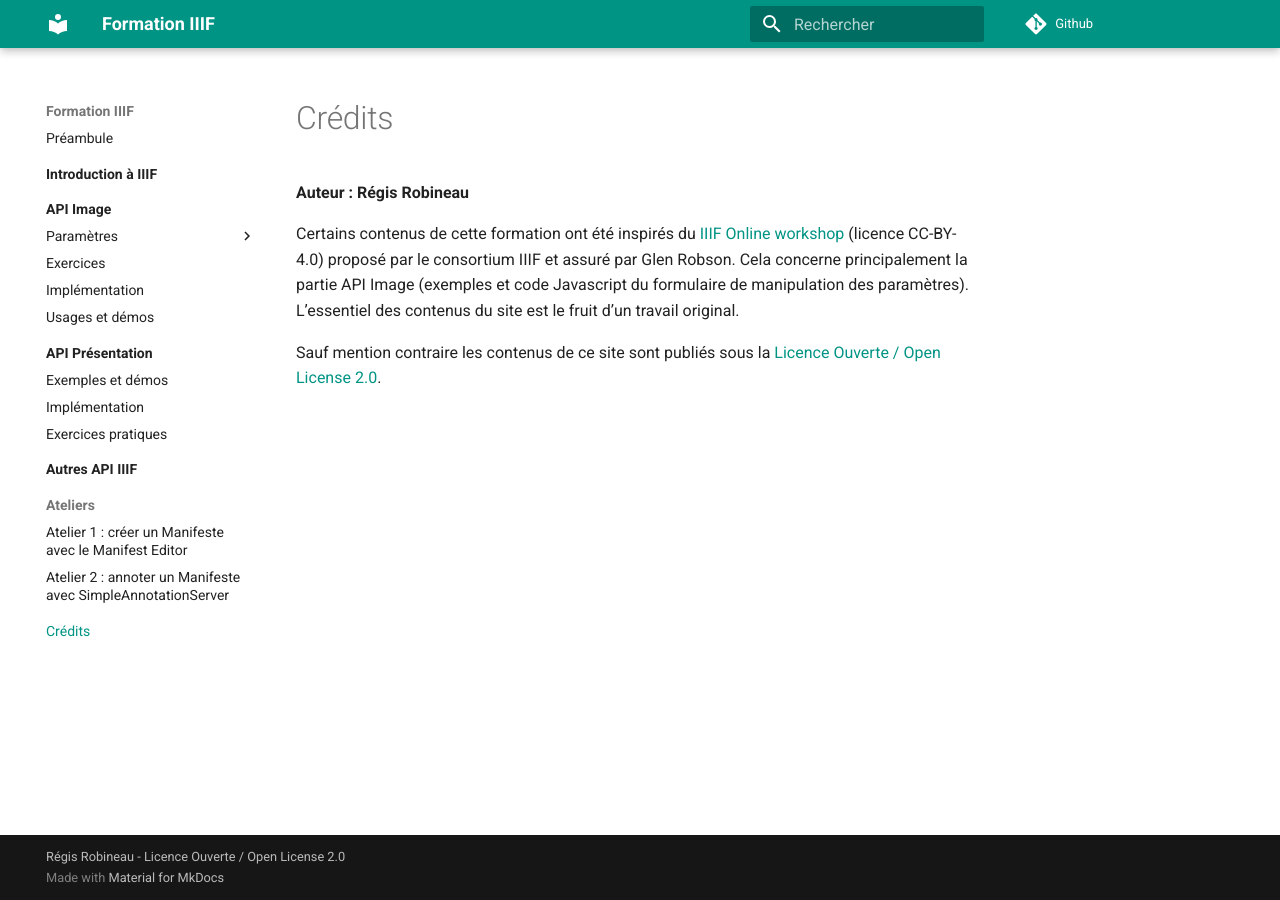
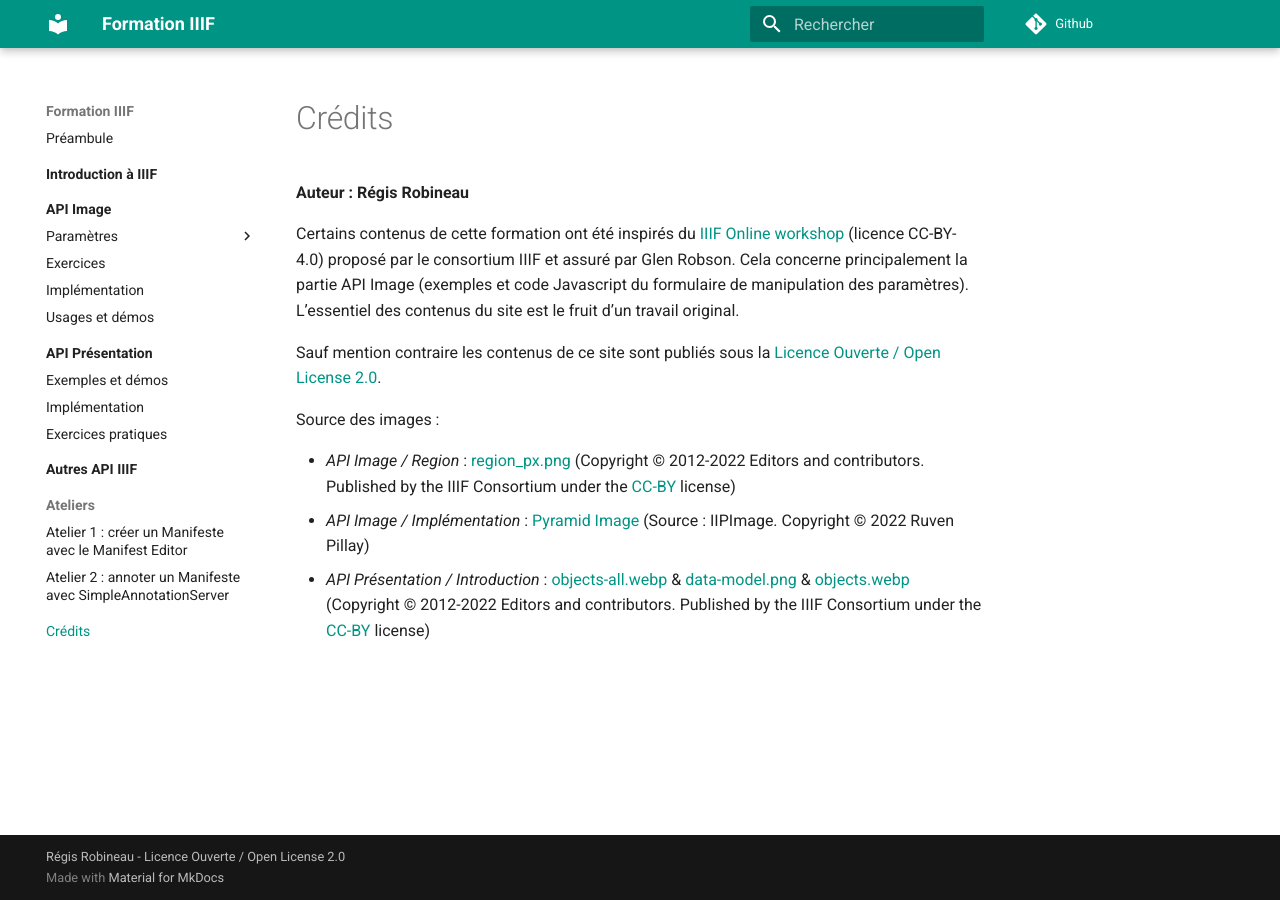
Before and after one commit to regisrob/formation-iiif, an MkDocs documentation site: the page built from docs/credits.md, in a window 1280 px wide. Built offline with MkDocs 1.6.1 and Material for MkDocs 9.7.7, drawn with Linux system fonts in a browser that asks for light colours; comment, search, counter and statistics services are not loaded.

Commit message:
Mise à jour credits.md

```diff
--- a/docs/credits.md
+++ b/docs/credits.md
@@ -5,3 +5,9 @@
 Certains contenus de cette formation ont été inspirés du [IIIF Online workshop ](https://training.iiif.io/iiif-online-workshop/) (licence CC-BY-4.0) proposé par le consortium IIIF et assuré par Glen Robson. Cela concerne principalement la partie API Image (exemples et code Javascript du formulaire de manipulation des paramètres). L'essentiel des contenus du site est le fruit d'un travail original.
 
 Sauf mention contraire les contenus de ce site sont publiés sous la [Licence Ouverte / Open License 2.0](https://www.etalab.gouv.fr/licence-ouverte-open-licence/).
+
+Source des images :
+
+- _API Image / Region_ : [region_px.png](https://iiif.io/api/image/2.1/img/region_px.png) (Copyright © 2012-2022 Editors and contributors. Published by the IIIF Consortium under the [CC-BY](http://creativecommons.org/licenses/by/4.0/) license)
+- _API Image / Implémentation_ : [Pyramid Image](https://iipimage.sourceforge.io/documentation/images/) (Source : IIPImage. Copyright © 2022 Ruven Pillay)
+- _API Présentation / Introduction_ : [objects-all.webp](https://iiif.io/api/presentation/2.1/img/objects-all.webp) & [data-model.png](https://iiif.io/api/assets/images/data-model.png) & [objects.webp](https://iiif.io/api/presentation/2.1/img/objects.webp) (Copyright © 2012-2022 Editors and contributors. Published by the IIIF Consortium under the [CC-BY](http://creativecommons.org/licenses/by/4.0/) license)
```
